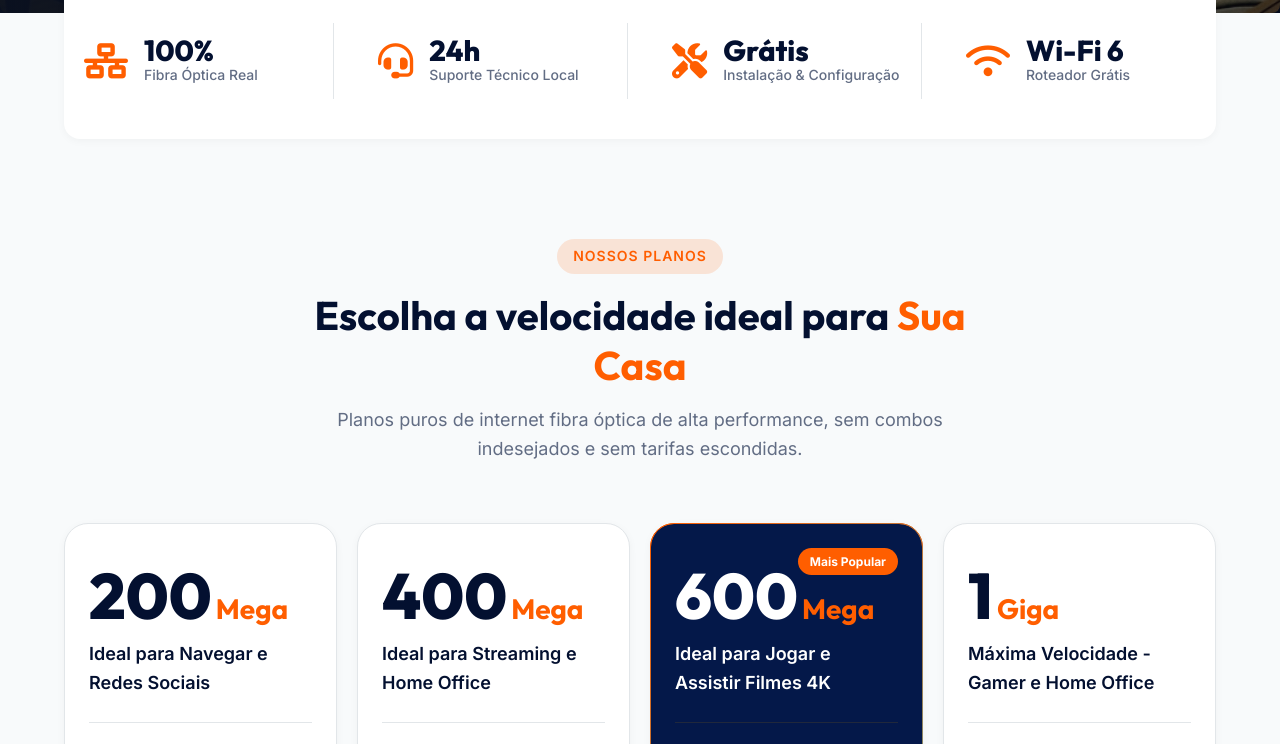
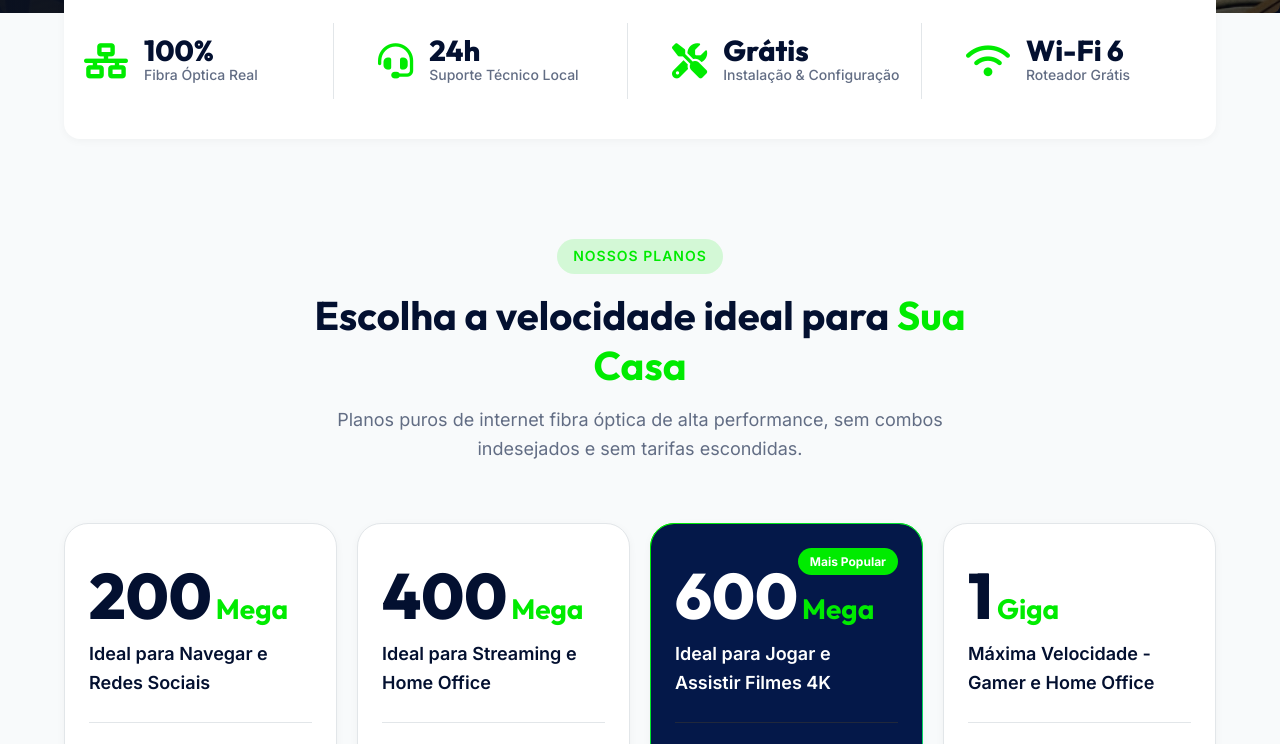
Before and after one commit to steve-pagno/lord_telecom, a plain HTML site: page index.html in a window 1280 px wide. Shown: the part 787-1531 px from the top of the page. Drawn offline with Linux system fonts and the light colour scheme.

Commit message:
Atualizacoes

```diff
--- a/styles.css
+++ b/styles.css
@@ -14,10 +14,10 @@
   --color-primary-light: hsl(var(--primary-deep), var(--primary-hue), 15%);
   --color-primary-dark: hsl(var(--primary-deep), var(--primary-hue), 5%);
 
-  --accent-orange: 22;
-  --color-accent: hsl(var(--accent-orange), 100%, 50%); /* Electric Orange */
-  --color-accent-hover: hsl(var(--accent-orange), 100%, 43%);
-  --color-accent-light: hsla(var(--accent-orange), 100%, 50%, 0.15);
+  --accent-green: 120;
+  --color-accent: hsl(var(--accent-green), 100%, 46%); /* Neon Green */
+  --color-accent-hover: hsl(var(--accent-green), 100%, 38%);
+  --color-accent-light: hsla(var(--accent-green), 100%, 46%, 0.15);
 
   --accent-cyan: 190;
   --color-cyan: hsl(var(--accent-cyan), 95%, 45%); /* Electric Cyan */
@@ -38,7 +38,7 @@
   --shadow-sm: 0 2px 8px rgba(0, 0, 0, 0.04);
   --shadow-md: 0 10px 30px rgba(0, 0, 0, 0.08);
   --shadow-lg: 0 20px 40px rgba(10, 20, 50, 0.15);
-  --shadow-glow: 0 0 25px hsla(var(--accent-orange), 100%, 50%, 0.4);
+  --shadow-glow: 0 0 25px hsla(var(--accent-green), 100%, 46%, 0.4);
   --shadow-glow-cyan: 0 0 25px hsla(var(--accent-cyan), 95%, 45%, 0.4);
 
   --transition-fast: 0.2s cubic-bezier(0.4, 0, 0.2, 1);
```
